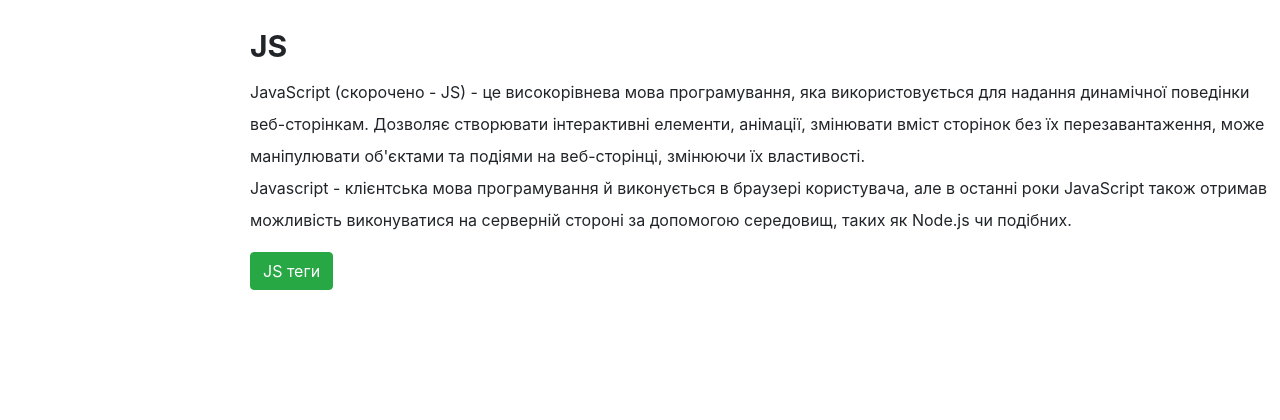
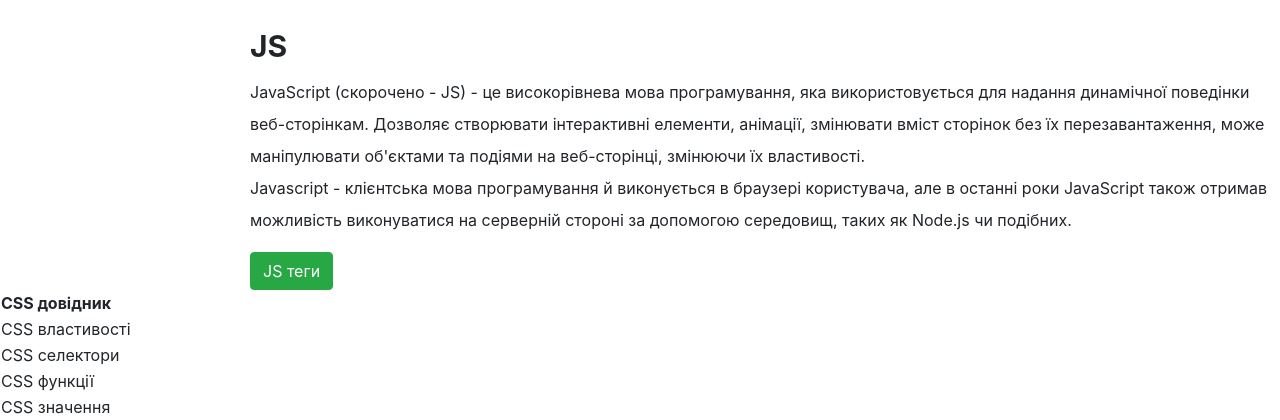
Before and after one commit to OWLsTyLe/first-, a Django app: template my/main/templates/main/index.html in a window 1280 px wide. Shown: the part 1112-1532 px from the top of the page. Before the commit the page ends 1402 px from the top, so only its background shows below. Run offline with Django 5.2, Linux system fonts and the light colour scheme; the template is opened without the code that fills it, so the values that code supplies are empty; parts of the project's set-up code (start-up, migrations or seed data) failed here and were passed over; some libraries are stand-ins or nearby versions.

Commit message:
add table

```diff
--- a/my/main/templates/main/index.html
+++ b/my/main/templates/main/index.html
@@ -47,4 +47,21 @@
         <button  class="btn btn-success"> JS теги  </button>
     </div>
 
+<table class="first_table">
+    <tr>
+        <th> CSS довідник</th>
+    </tr>
+    <tr>
+        <td> CSS властивості </td>
+    </tr>
+    <tr>
+        <td> CSS селектори  </td>
+    </tr>
+    <tr>
+        <td> CSS функції </td>
+    </tr>
+    <tr>
+        <td> CSS значення </td>
+    </tr>
+</table>
 {% endblock %}
```
